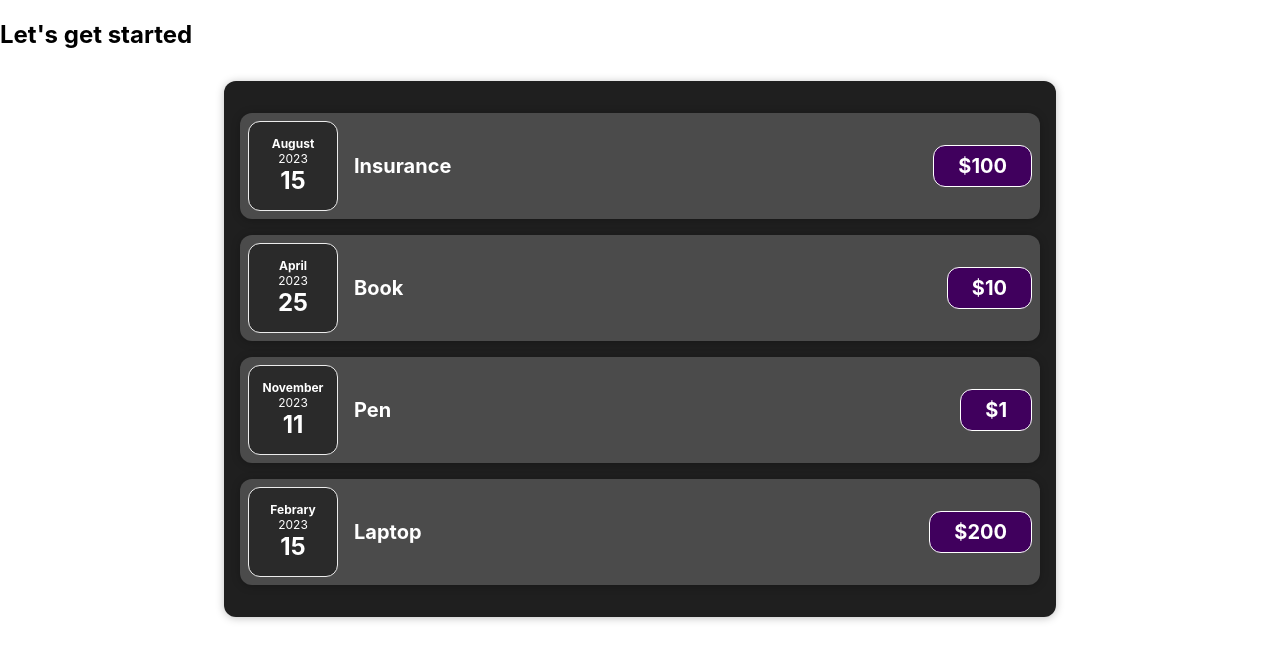
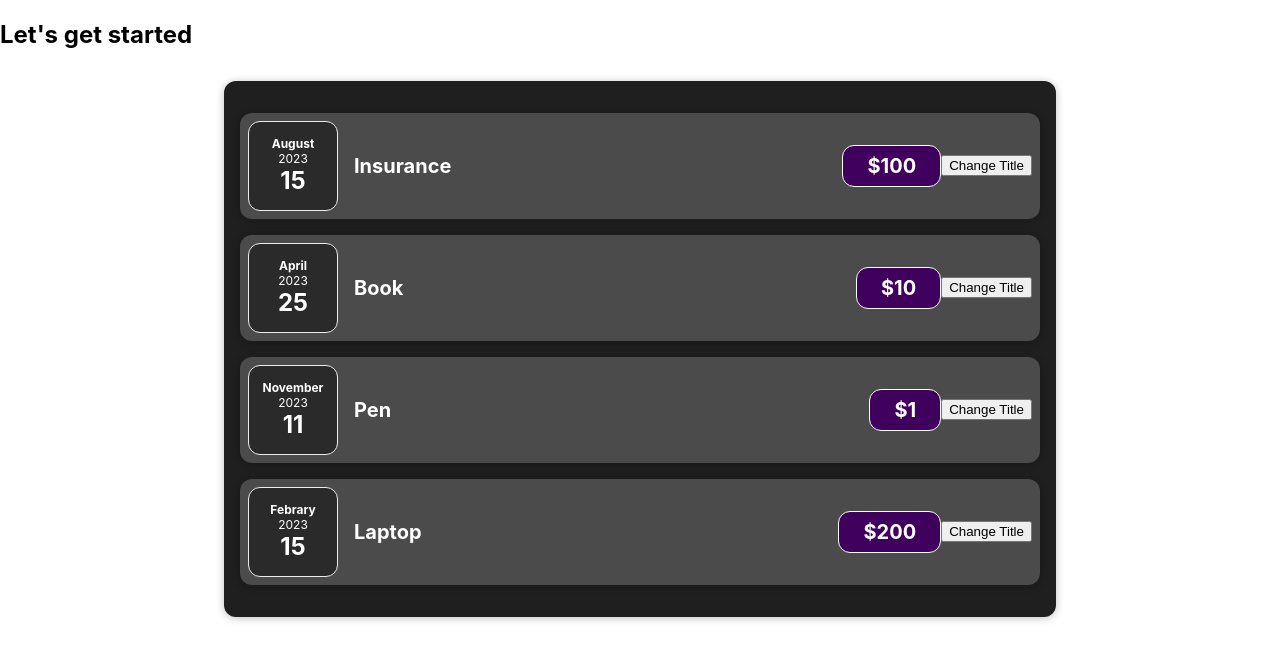
Before and after one commit to MdAbdullahAnwar/Expense-Tracker-using-React, a React (Vite) app: page / in a window 1280 px wide. Shown: the top 660 px of the page. Built offline with nearby package versions, Linux system fonts and the light colour scheme.

Commit message:
Adding Change Title Event Listener Button

```diff
--- a/src/components/Expenses/ExpenseItem.jsx
+++ b/src/components/Expenses/ExpenseItem.jsx
@@ -1,17 +1,24 @@
-import React from 'react'
+import React,{ useState } from 'react'
 import ExpenseDate from './ExpenseDate'
 import './ExpenseItem.css'
 import Card from '../UI/Card'
 
 const ExpenseItem = (props) => {
 
+  const [title, setTitle] = useState(props.title);
+
+  function buttonClickHandler(){
+    setTitle("New Title");
+  }
+
   return (
     <Card className='expense-item'>
       <ExpenseDate date={props.date} />
       <div className='expense-item__description'>
-        <h2>{props.title}</h2>
+        <h2>{title}</h2>
         <div className='expense-item__price'>${props.price}</div>
       </div>
+      <button onClick={buttonClickHandler}>Change Title</button>
     </Card>
   )
 }
```
